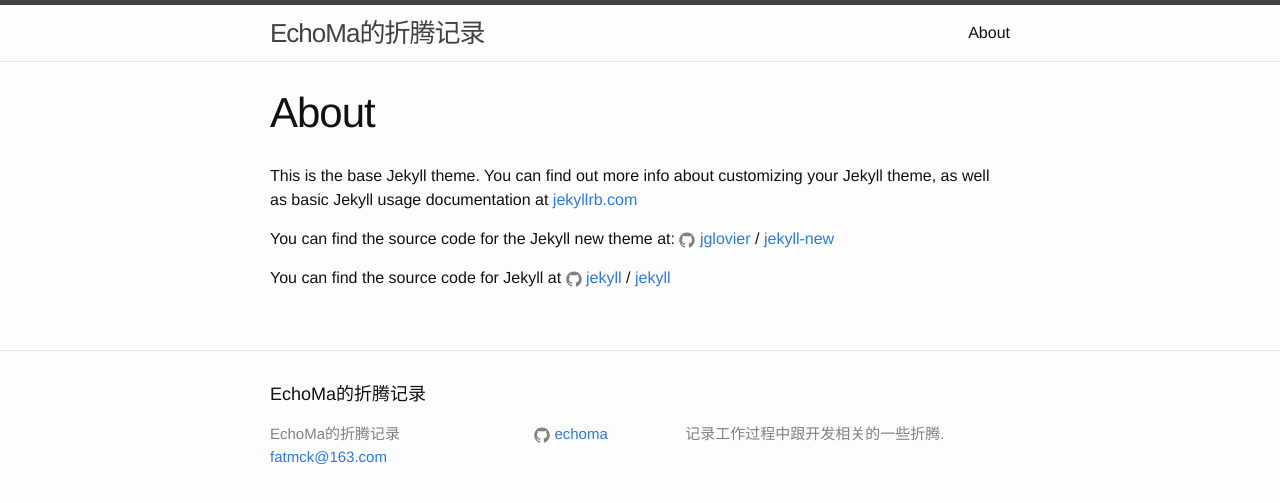
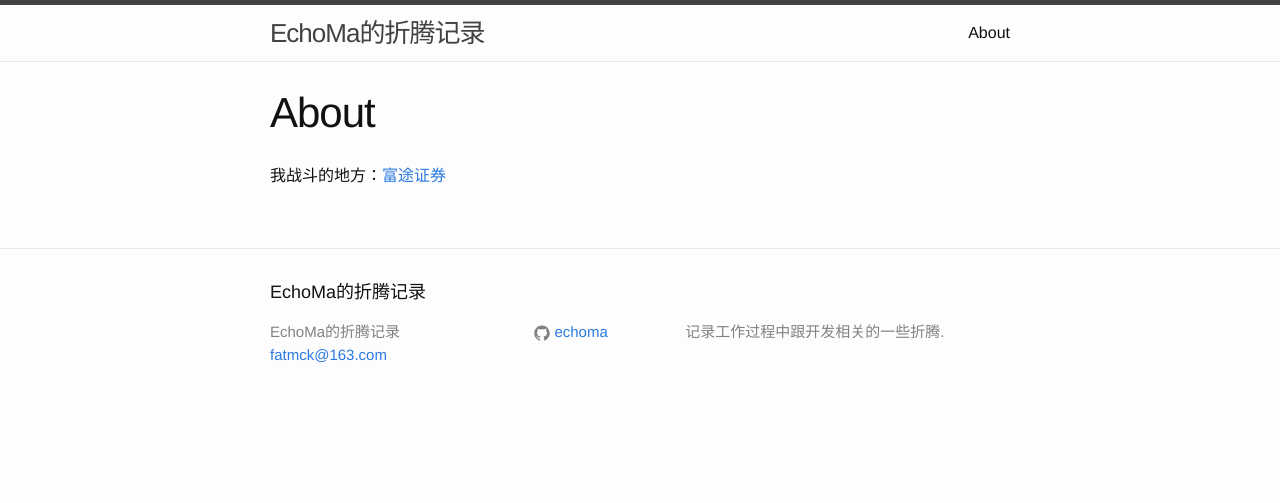
Before and after one commit to echoma/echoma.github.com, a Jekyll site: the page built from about.md, in a window 1280 px wide. Shown: the top 503 px of the page. Built offline with Jekyll 4.4.1, drawn with Linux system fonts in a browser that asks for light colours.

```diff
--- a/about.md
+++ b/about.md
@@ -4,12 +4,4 @@ title: About
 permalink: /about/
 ---
 
-This is the base Jekyll theme. You can find out more info about customizing your Jekyll theme, as well as basic Jekyll usage documentation at [jekyllrb.com](http://jekyllrb.com/)
-
-You can find the source code for the Jekyll new theme at:
-{% include icon-github.html username="jglovier" %} /
-[jekyll-new](https://github.com/jglovier/jekyll-new)
-
-You can find the source code for Jekyll at
-{% include icon-github.html username="jekyll" %} /
-[jekyll](https://github.com/jekyll/jekyll)
+我战斗的地方：[富途证券](https://www.futu5.com/)
```
Also changed, not shown: _posts/2016-06-06-centos6-vnc-gnome-xfce.markdown (+8 -8 lines).
